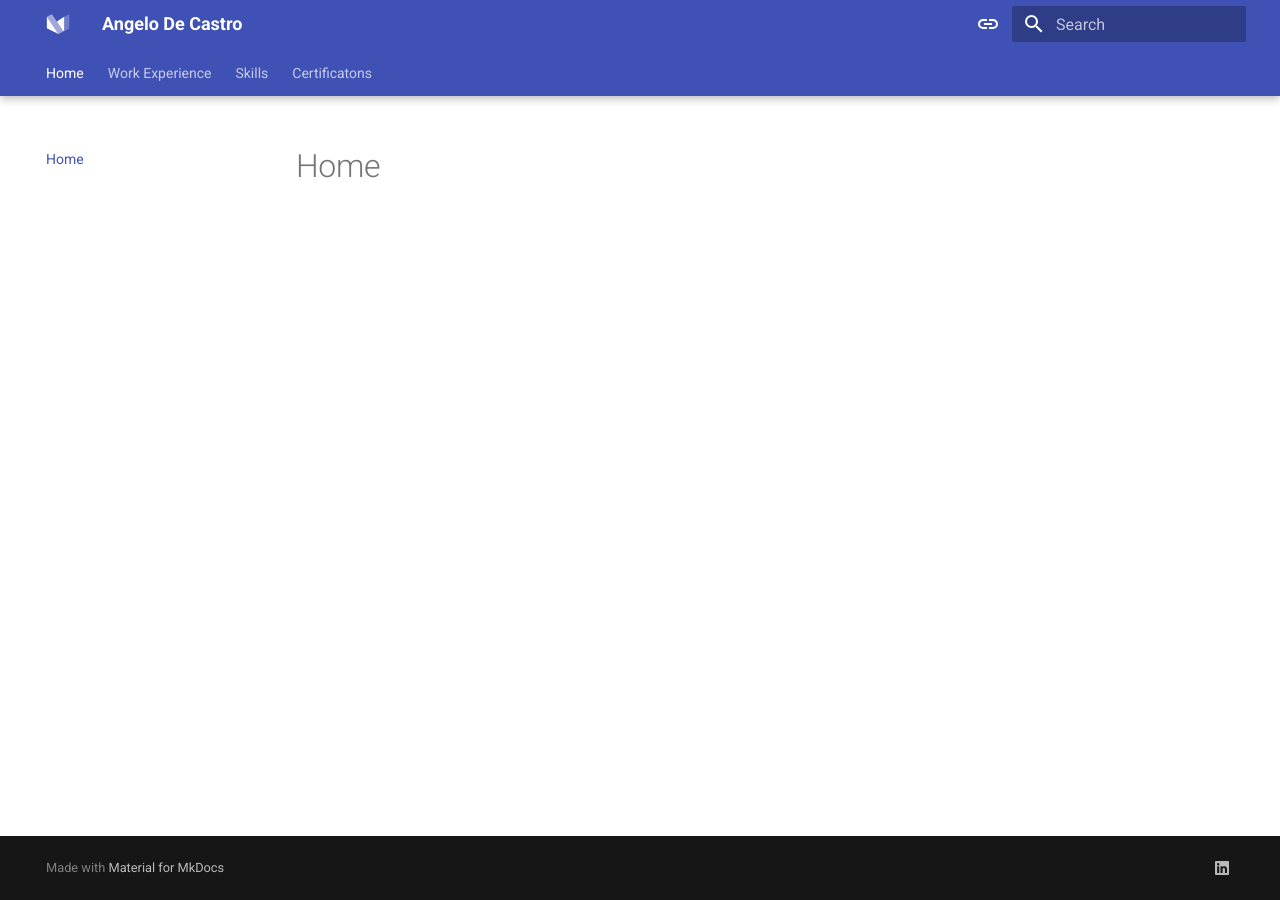
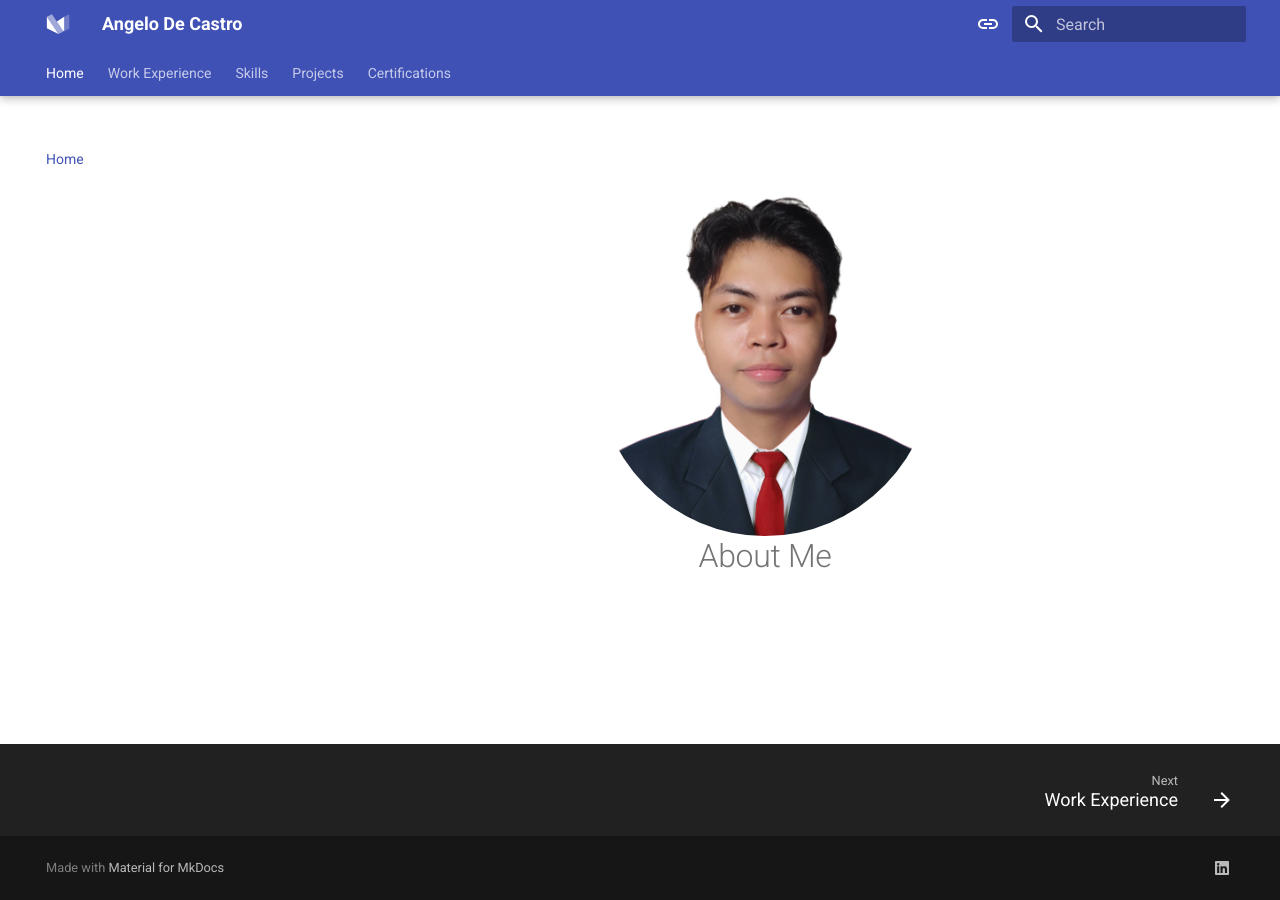
Before and after one commit to Angelodecastr/My-Portfolio, an MkDocs documentation site: the page built from docs/index.md, in a window 1280 px wide. Built offline with MkDocs 1.6.1 and Material for MkDocs 9.7.7, drawn with Linux system fonts in a browser that asks for light colours.

Commit message:
Add Projects page, profile image, and update index layout

```diff
--- a/docs/index.md
+++ b/docs/index.md
@@ -1 +1,6 @@
-# Home
+
+<div
+    style="display: flex; flex-direction: column; align-items: center; margin-top: 2rem;">
+    <img src="Resources/my profile.png" alt="Image 1" style="border-radius: 50%; width: 340px; height: 350px;" />
+    <h1>About Me</h1>
+</div>
--- a/mkdocs.yml
+++ b/mkdocs.yml
@@ -27,8 +27,10 @@
   font:
     text: Roboto
     code: Roboto Mono
+
   icon:
     logo: logo
+
   features:
     - content.code.annotate
     - content.code.copy
@@ -37,25 +39,18 @@
     - navigation.indexes
     - navigation.sections
     - navigation.tabs
-    - header.autohide
+    - navigation.tabs.sticky
+    - navigation.expand
+    - navigation.top
     - navigation.footer
-    - navigation.top
     - navigation.tracking
     - search.highlight
     - search.share
     - search.suggest
-
-  theme:
-  features:
     - navigation.instant
     - navigation.instant.prefetch
     - navigation.instant.progress
     - navigation.instant.preview
-    - navigation.tabs
-    - navigation.tabs.sticky
-    - navigation.sections
-    - navigation.expand
-    - navigation.top
     - toc.integrate
     - toc.follow
 
@@ -64,6 +59,7 @@
   - admonition
   - toc:
       permalink: true
+      toc_depth: 3
   - pymdownx.superfences
   - pymdownx.highlight
   - pymdownx.inlinehilite
@@ -73,7 +69,9 @@
   - Home: index.md
   - Work Experience: Work Experience.md
   - Skills: Skills.md
-  - Certificatons: Certifications.md
+  - Projects: Projects.md
+  - Certifications: Certifications.md
+
 
 extra:
   social:
```
Also changed, not shown: docs/Projects.md (added, +1 -0 lines), docs/Resources/my profile.png (added).
